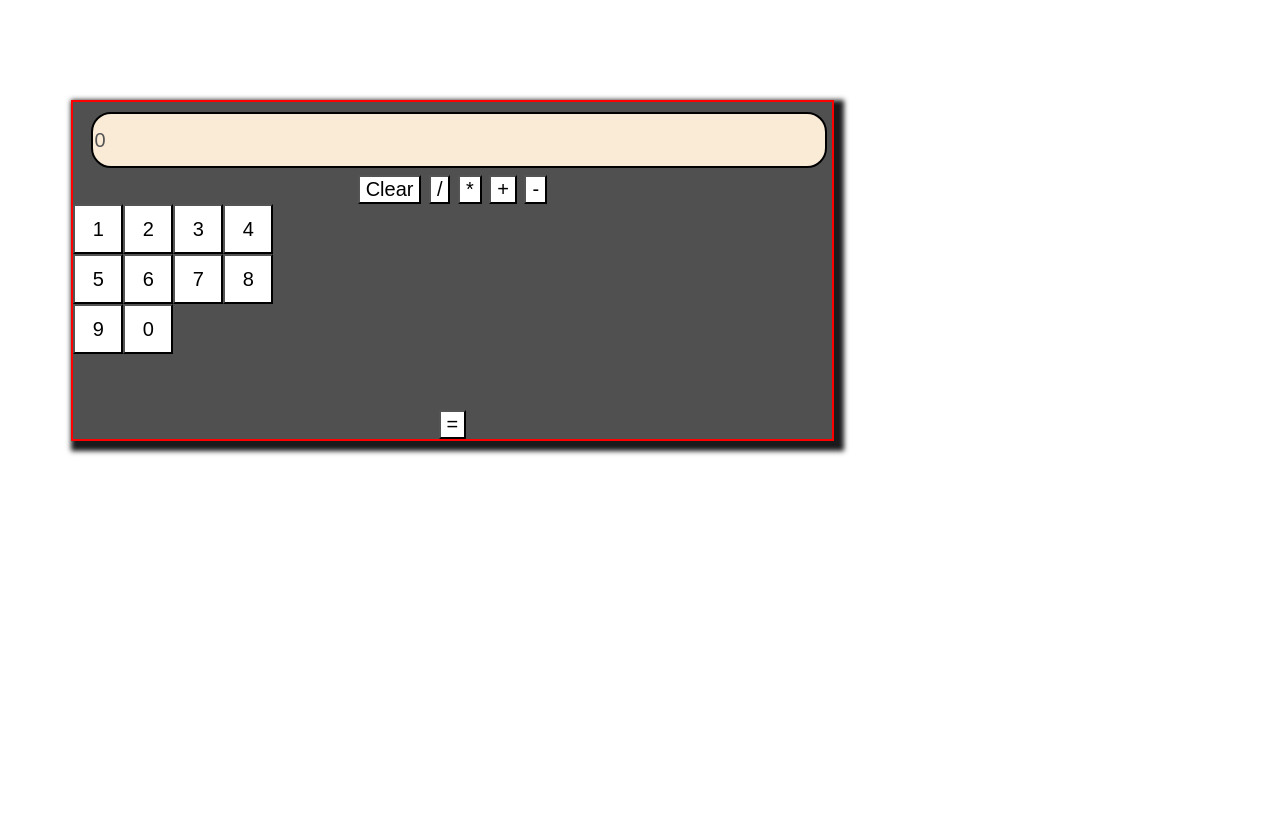
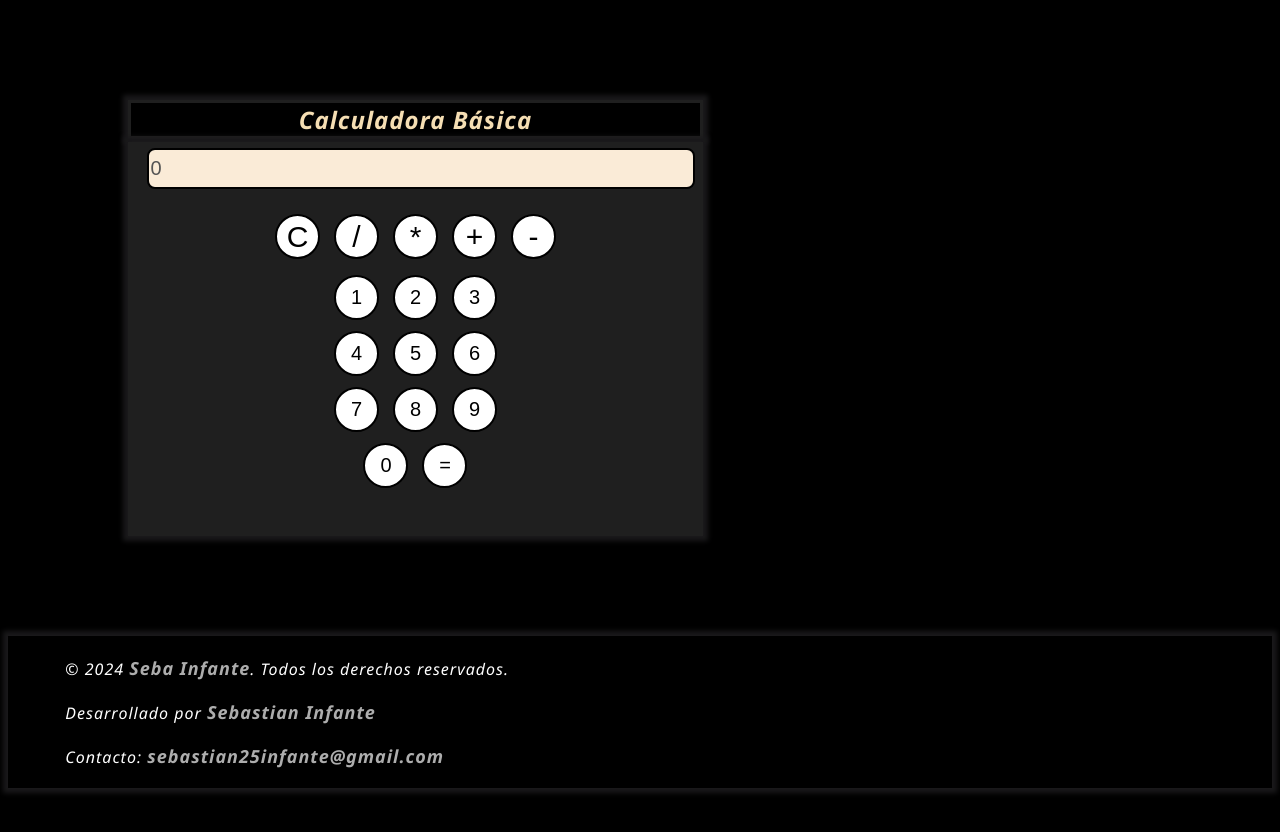
Before and after one commit to HttpsSebas/Calculadora, a plain HTML site: page index.html in a window 1280 px wide. Before the commit the page ends 800 px from the top, so only its background shows below. Drawn offline with Linux system fonts and the light colour scheme.

Commit message:
Add files via upload

```diff
--- a/index.html
+++ b/index.html
@@ -7,33 +7,46 @@
     <link rel="stylesheet" href="style.css">
 </head>
 <body>
-
+    <div class="content">
+       <h2>Calculadora Básica</h2>
       <div class="calculator">
         <input type="text" id="result" value="0" disabled>
         <div class="button-container">
             <div class="operation">
-            <button onclick="clearDisplay()">Clear</button>
+            <button onclick="clearDisplay()">C</button>
             <button onclick="operator('/')">/</button>
             <button onclick="operator('*')">*</button>
             <button onclick="operator('+')">+</button>
             <button onclick="operator('-')">-</button>
         </div>
-        <div class="numbers">
+        <div class="row1">
             <button onclick="number('1')">1</button>
             <button onclick="number('2')">2</button>
             <button onclick="number('3')">3</button>
+        </div>
+        <div class="row2">
             <button onclick="number('4')">4</button>
             <button onclick="number('5')">5</button>
             <button onclick="number('6')">6</button>
+        </div>
+        <div class="row3">
             <button onclick="number('7')">7</button>
             <button onclick="number('8')">8</button>
             <button onclick="number('9')">9</button>
+        </div>
+        <div class="total">
             <button onclick="number('0')">0</button>
-        </div>
             <button onclick="calculate()">=</button>
         </div>
+        </div>
       </div>
+    </div>
 
+    <footer>
+        <p>&copy; 2024 <a href="https://github.com/HttpsSebas">Seba Infante</a>. Todos los derechos reservados.</p>
+        <p>Desarrollado por <a href="https://www.linkedin.com/in/sebastian-infante-7324a3275/">Sebastian Infante</a></p>
+        <p>Contacto: <a href="mailto:sebastian25infante@gmail.com">sebastian25infante@gmail.com</a></p>
+    </footer>
 
     <script src="script.js"></script>
 </body>
--- a/script.js
+++ b/script.js
@@ -17,6 +17,10 @@ function clearDisplay(){
 }
 
 function calculate(){
+     if(expresion === ""){
+        result.value = "Ingrese una operación";
+     }
+     else{
     try{
    let resultado = eval(expresion);
    result.value = resultado;
@@ -26,3 +30,4 @@ function calculate(){
     expresion = '';
    }
 }
+}
--- a/style.css
+++ b/style.css
@@ -1,38 +1,146 @@
+body{
+    background-color: black;
+}
+
+.content{
+    max-width: 90%;
+    margin: auto;
+}
+
 .calculator{
-    margin-top: 100px;
     text-align: center;
-    width: 60%;
-    border: 2px solid red;
+    width: 50%;
+    border: 3px solid rgb(31, 31, 31);
     margin-left: 5%;
-    box-shadow: 5px 5px 5px 5px rgb(26, 25, 27);
-    background-color: rgb(80, 80, 80);
+    box-shadow: 0px 0px 5px 5px rgb(26, 25, 27);
+    background-color: rgb(31, 31, 31);
 }
 
 #result{
-    height: 50px;
-    width: 96%;
+    height: 35px;
+    width: 95%;
     font-size: 20px;
-    margin: 10px 5px 1px 5px;
+    margin: 3px 5px 15px 5px;
     border: 2px solid rgb(0, 0, 0);
     float: right;
     background-color: antiquewhite;
-    border-radius: 20px;
+    border-radius: 1dvh;
 }
 
-.button-container{
-    font-size: 30px;
-    width: 100%;
-    display: block;
-}
 button{
-  font-size: 20px;
+  font-size: 30px;
   background-color: rgb(255, 255, 255);
   cursor: pointer;
+  border-radius: 50%;
 }
 
-.numbers{
-    display: grid;
-    grid-template-columns: 50px 50px 50px 50px;
-    grid-template-rows: 50px 50px 50px 50px;
+.row1 button, .row2 button, .row3 button{
     text-align: center;
+    font-size: 20px;
+    width: 45px;
+    height: 45px;
+    margin: 10px 5px 1px 5px;
+    border: 2px solid rgb(0, 0, 0);
 }
+
+.total{
+    height: 100px;
+    width: auto;
+    margin: auto;
+}
+
+.total button{
+    height: 45px;
+    width: 45px;
+    margin: 10px 5px 1px 5px;
+    font-size: 20px;
+    border: 2px solid rgb(0, 0, 0);
+}
+
+.operation{
+    padding: 5px;
+}
+
+.operation button{
+    height: 45px;
+    width: 45px;
+    margin: 10px 5px 1px 5px;
+    border: 2px solid rgb(0, 0, 0);
+}
+
+.row1 button:hover, .row2 button:hover, .row3 button:hover{
+    background-color: rgb(184, 184, 184);
+}
+
+.total button:hover{
+    background-color: rgb(184, 184, 184);
+}
+
+h2{
+    color: wheat;
+    font-family:'Segoe UI', Tahoma, Geneva, Verdana, sans-serif;
+    letter-spacing: 1px;
+    font-style:oblique;
+    border: 3px solid rgb(31, 31, 31);
+    margin-top: 100px;
+    text-align: center;
+    margin-left: 5%;
+    width: 50%;
+    margin-bottom: 3px;
+    box-shadow: 0px 0px 5px 5px rgb(26, 25, 27);
+}
+
+@media screen and (max-width: 686px){
+    h2{
+        width: 90%;
+        margin-left: 5%;
+    }
+    .total{
+        width: 90%;
+        margin-left: 5%;
+    }
+    .operation{
+        width: 90%;
+        margin-left: 5%;
+    }
+    .row1, .row2, .row3{
+        width: 90%;
+        margin-left: 5%;
+    }
+    .calculator{
+        width: 90%;
+        margin-left: 5%;
+    }
+}
+
+footer{
+    background-color: black;
+    color: white;
+    font-family: 'Segoe UI', Tahoma, Geneva, Verdana, sans-serif;
+    letter-spacing: 1px;
+    font-style:oblique;
+    padding: 10px;
+    margin-top: 100px;
+    margin-bottom: 100px;
+    box-shadow: 0px 0px 5px 5px rgb(26, 25, 27);
+}
+
+footer p{
+    padding: 10px;
+    margin: auto;
+    width: 90%;
+    margin-left: 3%;
+    letter-spacing: 1px;
+}
+
+footer a{
+    color: rgb(173, 173, 173);
+    text-decoration: none;
+    font-size: 18px;
+    font-weight: bold;
+    transition: color 0.3s ease;
+}
+
+footer a:hover{
+    color: rgb(255, 255, 255);
+}
```
